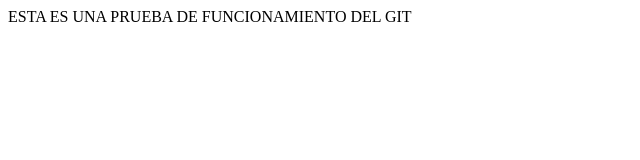
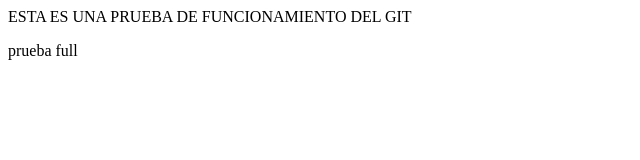
Before and after one commit to de-alan/ejemplo-git, a plain HTML site: page index.html in a window 1280 px wide. Shown: the full height of the page, 0-640 px from the left. Drawn offline with Linux system fonts and the light colour scheme.

Commit message:
se agrego un nuevo parrafo

```diff
--- a/index.html
+++ b/index.html
@@ -3,5 +3,6 @@
 	<title>PRUEBA GIT</title>
 	<body>
 		<p>ESTA ES UNA PRUEBA DE FUNCIONAMIENTO DEL GIT</p>
+        	<p>prueba full</p>
 	</body>
 </html>
```
